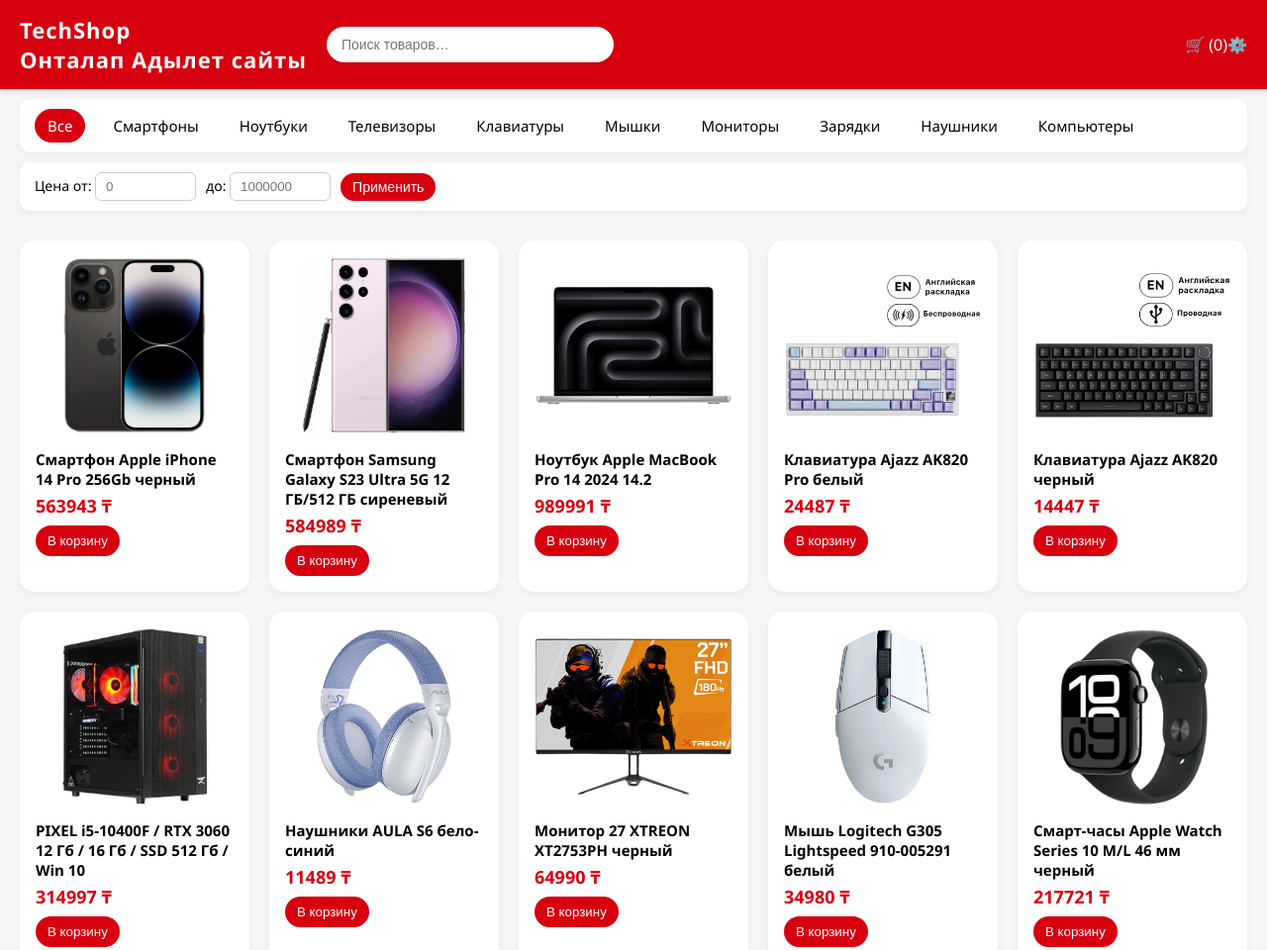
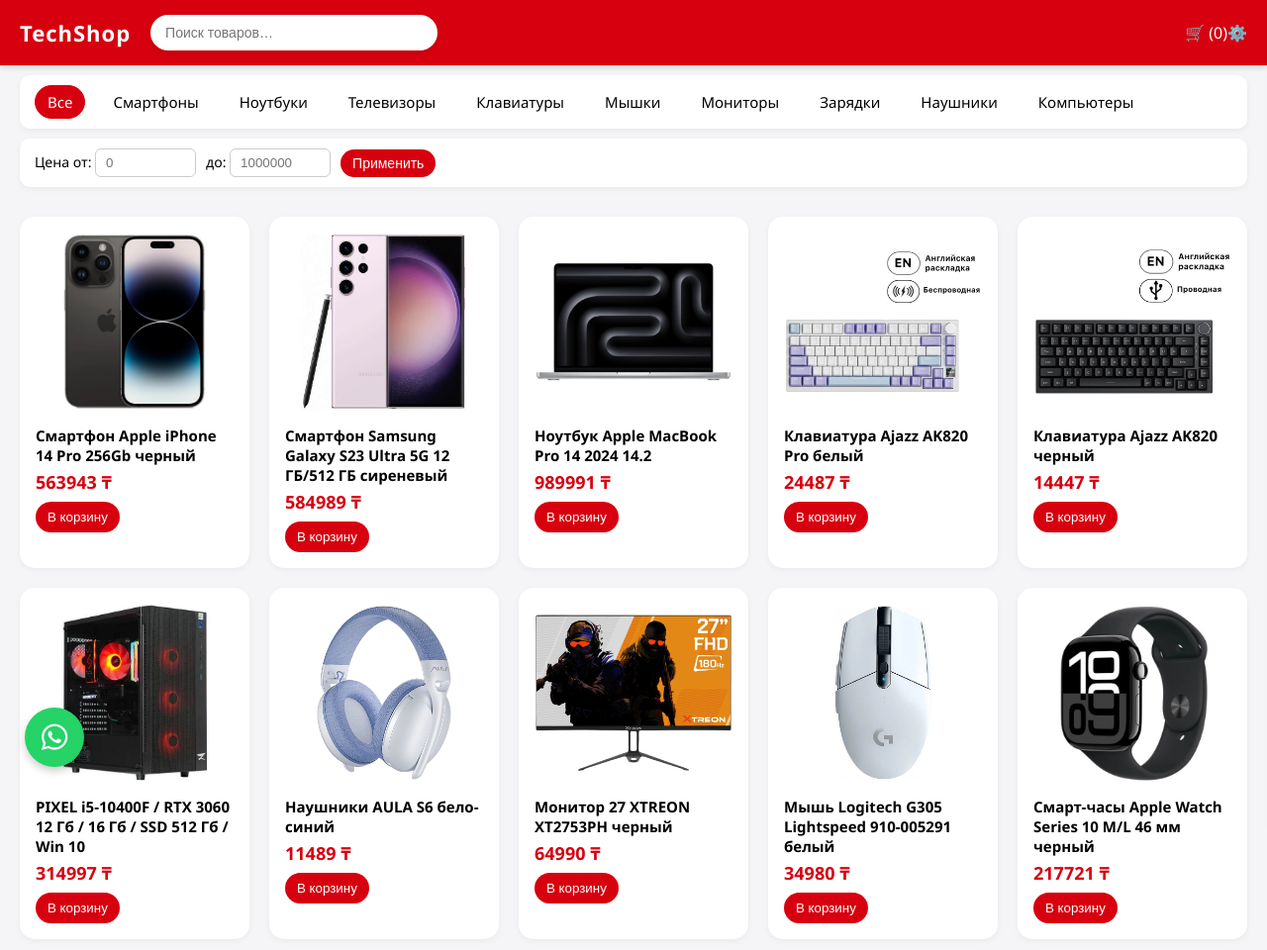
Before and after one commit to zaduakov/TechnoShop, a plain HTML site: page index.html in a window 1280 px wide. Shown: the top 960 px of the page at 99% size. Drawn offline with Linux system fonts and the light colour scheme.

Commit message:
Update index.html

```diff
--- a/index.html
+++ b/index.html
@@ -4,8 +4,8 @@
 <meta charset="UTF-8">
 <meta name="viewport" content="width=device-width, initial-scale=1.0">
 <title>TechShop</title>
-<link rel="stylesheet" href="style.css" />
 <link rel="stylesheet" href="main.js" />
+<link rel="stylesheet" href="https://cdnjs.cloudflare.com/ajax/libs/font-awesome/6.4.2/css/all.min.css"/>
 <style>
 body { margin:0; font-family: 'Segoe UI', Tahoma, Geneva, Verdana, sans-serif; background:#f5f5f7; }
 header { background:#d7000f; color:white; padding:15px 20px; display:flex; align-items:center; justify-content:space-between; box-shadow:0 2px 6px rgba(0,0,0,.15); }
@@ -66,7 +66,7 @@
 <header>
   <div class="logo">
     TechShop
-    <div class="subtitle">Онталап Адылет сайты</div>
+    <div class="subtitle"></div>
 </div>
   <div class="search">
     <input id="searchInput" type="text" placeholder="Поиск товаров…">
@@ -112,7 +112,7 @@
   </div>
 
   <!-- КНОПКА ПЕРЕХОДА -->
-  <div class="checkout" onclick="window.location.href='checkout.html'">Оформить заказ</div>
+  <div class="checkout" onclick="window.location.href='checkTech.html'">Оформить заказ</div>
 </div>
 
 <!-- ADMIN PANEL -->
@@ -131,7 +131,29 @@
   <button onclick="saveProduct()">Сохранить</button>
   <button onclick="closeAdmin()" style="background:#444;margin-top:10px;">Закрыть</button>
 </div>
-
+  <!-- WhatsApp Button (левый нижний угол) -->
+  <a href="https://web.whatsapp.com/send?phone=77006730968&text=Здравствуйте,%20я%20хочу%20заказать🍔" target="_blank"
+     style="
+       position: fixed;
+       bottom: 25px;
+       left: 25px;
+       background-color: #25D366;
+       color: white;
+       border-radius: 50%;
+       width: 60px;
+       height: 60px;
+       display: flex;
+       align-items: center;
+       justify-content: center;
+       font-size: 30px;
+       box-shadow: 0 4px 8px rgba(0,0,0,0.2);
+       text-decoration: none;
+       z-index: 1000;
+       transition: transform 0.2s ease-in-out;
+     "
+     onmouseover="this.style.transform='scale(1.08)'" onmouseout="this.style.transform='scale(1)'">
+    <i class="fa-brands fa-whatsapp"></i>
+  </a>
 <script>
 // Продукты
 let products = [
@@ -817,5 +839,6 @@
 showProducts(products);
 
 </script>
+<script src="main.js"></script>
 </body>
 </html>
```
